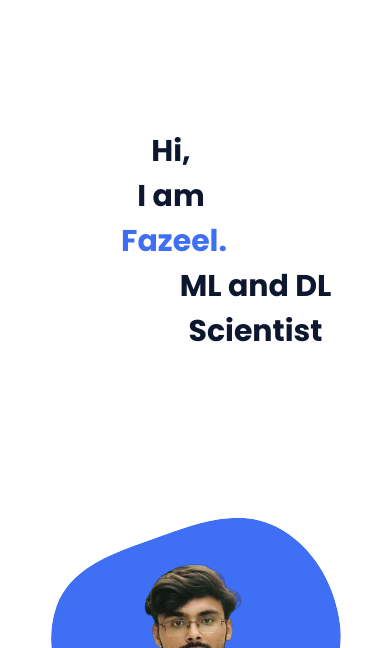
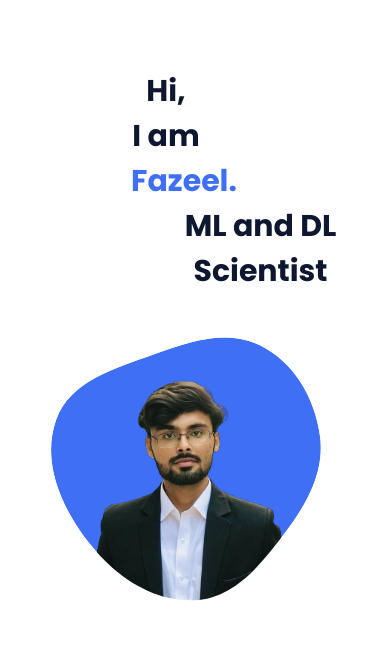
Before and after one commit to Fazeel-AIML/Portfolio-Fazeel.github.io, a plain HTML site: page index.html in a window 390 px wide. Shown: the part 196-844 px from the top of the page. Drawn offline with nearby package versions, Linux system fonts and the light colour scheme.

Commit message:
Improved Something

```diff
--- a/index.html
+++ b/index.html
@@ -104,19 +104,27 @@
             .flex-row{
                 display: flex;
                 flex-direction: column;
-                padding: 20px;
             }
             /* Additional styles for the home section to maintain previous styling */
             .home__img {
                 width: 50%;
                 margin-left: 230px;
-                margin-top: 100px;
+                padding: 20px;
             }
 
             .home__title {
-                font-size: 30px;
-                margin-left: 300px;
-            }
+            font-size: 30px;
+            margin-top: -40px;
+            margin-left: 330px; /* Remove the specific margin for mobile */
+            text-align:center; /* Add text justification */
+        }
+
+        .title__container {
+            text-align: center; /* Center the text */
+        }
+        .job-title{
+            text-align: justify;
+        }
 
             .home__social {
                 display: flex;
```
